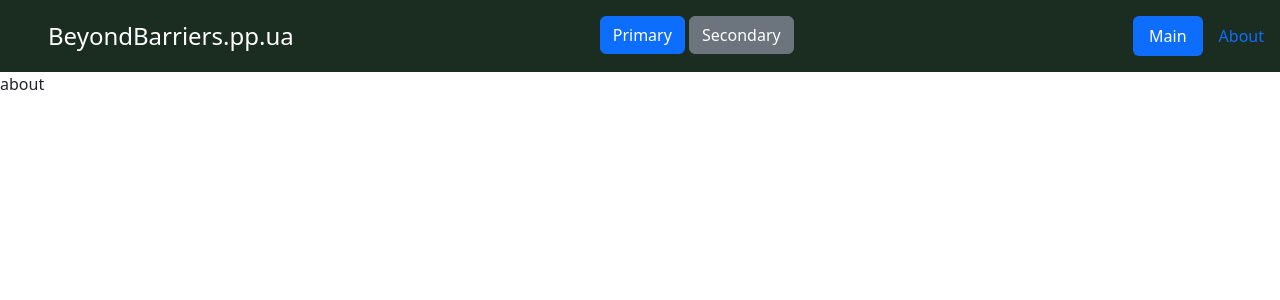
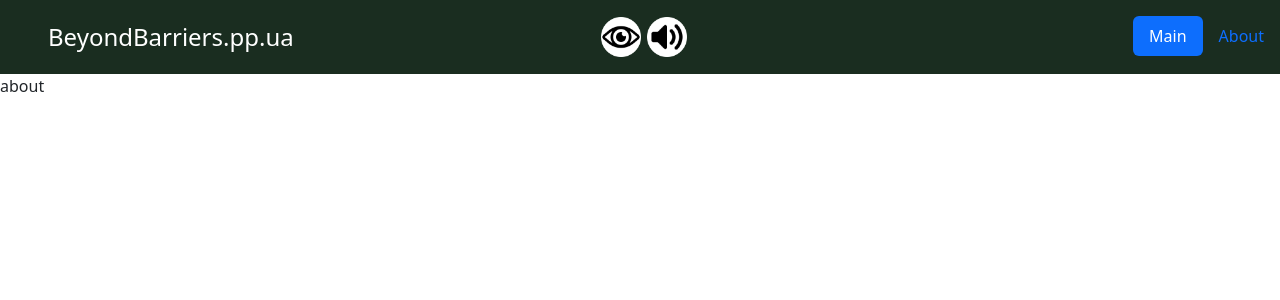
Before and after one commit to alukardv/luxoft_techground_hackathon_2, a Django app: page /about/ in a window 1280 px wide. Shown: the top 300 px of the page. Run offline with Django 4.2, Linux system fonts and the light colour scheme.

Commit message:
add 2 centered inclusive images

```diff
--- a/templates/base.html
+++ b/templates/base.html
@@ -25,8 +25,12 @@
                 <span class="fs-4 text-white">BeyondBarriers.pp.ua</span>
             </a>
             <div class="col-md-5">
-                <button type="button" class="btn btn-primary">Primary</button>
-                <button type="button" class="btn btn-secondary">Secondary</button>
+                <button type="button" class="btn btn-default" style="padding: 0;">
+                    <img width="40px" height="40px" src="{% static 'map/img/eye.ico' %}" alt="eye">
+                </button>
+                <button type="button" class="btn btn-default" style="padding: 0;">
+                    <img width="40px" height="40px" src="{% static 'map/img/volume.ico' %}" alt="eye">
+                </button>
             </div>
             <ul class="nav nav-pills lg-4 md-3">
                 <li class="nav-item"><a href="{% url 'main' %}" class="nav-link active" aria-current="page">Main</a></li>
```
Also changed, not shown: map/static/map/img/eye.ico (added), map/static/map/img/volume.ico (added).
